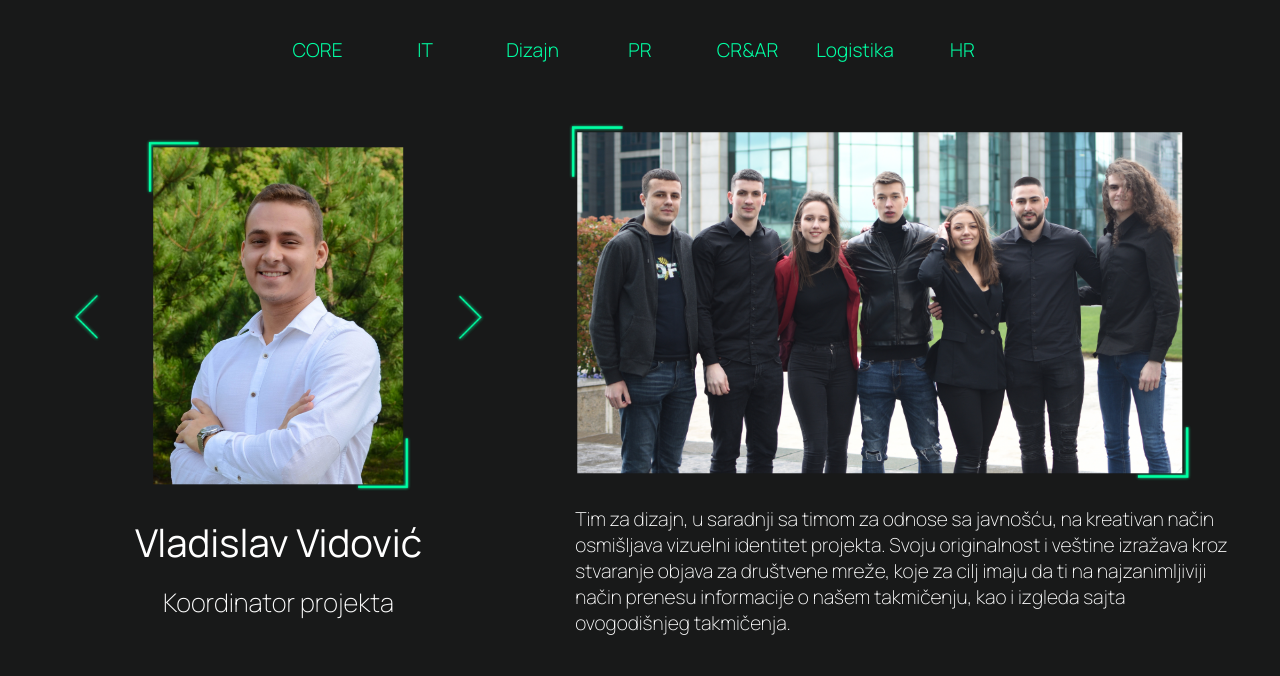
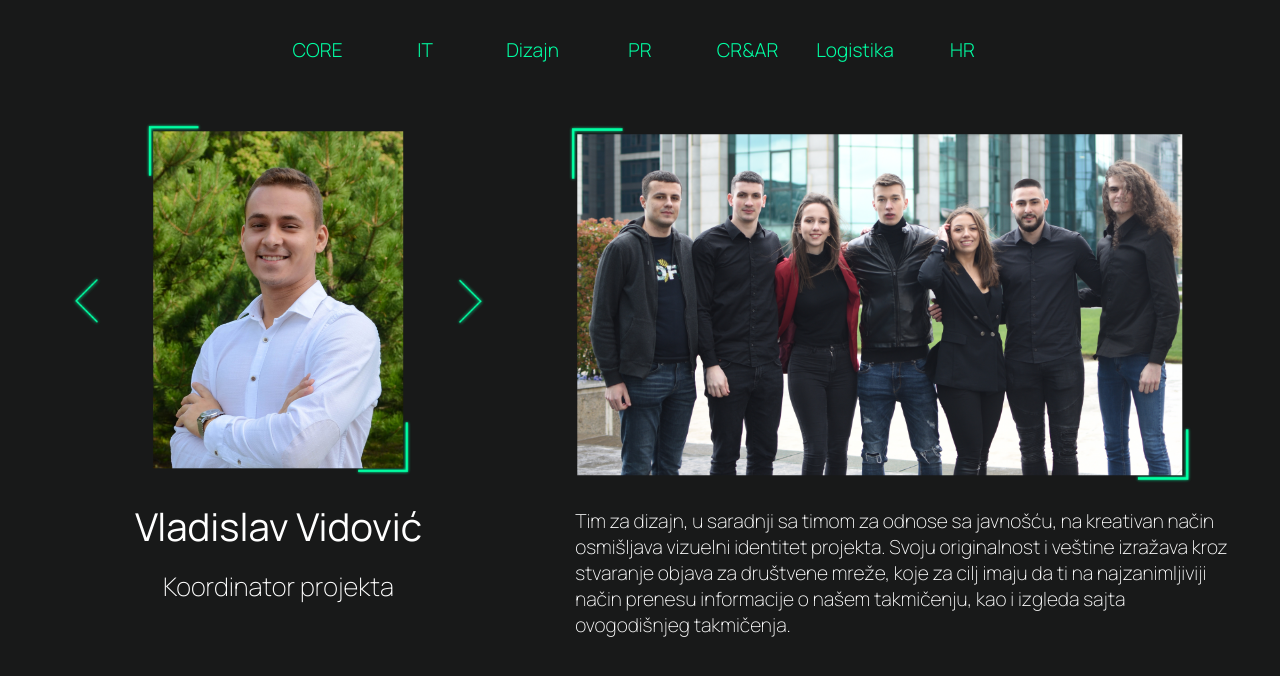
Before and after one commit to Nikola787/hzs-5.0, a React (Create React App) app: page /#/ in a window 1280 px wide. Shown: the top 676 px of the page. Built offline with nearby package versions, Linux system fonts and the light colour scheme.

Commit message:
doradio jos malo na css-u

```diff
--- a/src/components/slike_tima/slike_tima.css
+++ b/src/components/slike_tima/slike_tima.css
@@ -60,6 +60,7 @@
   flex-direction: column;
   align-items: center;
   justify-content: center;
+  padding-bottom: 3%;
 }
 
 .slike-tima-levo .gornji-deo {
```
